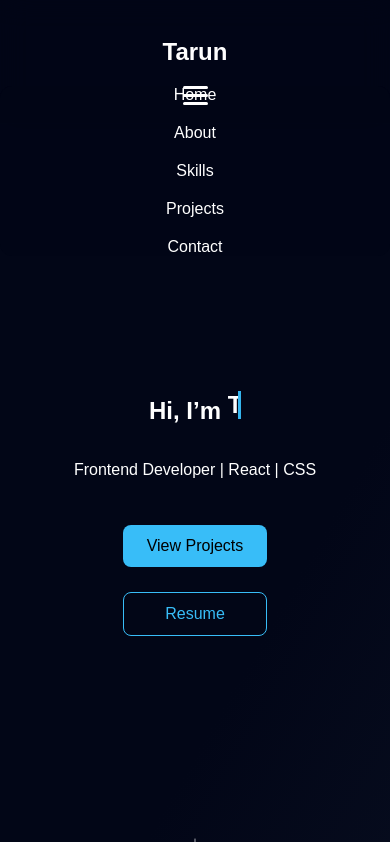
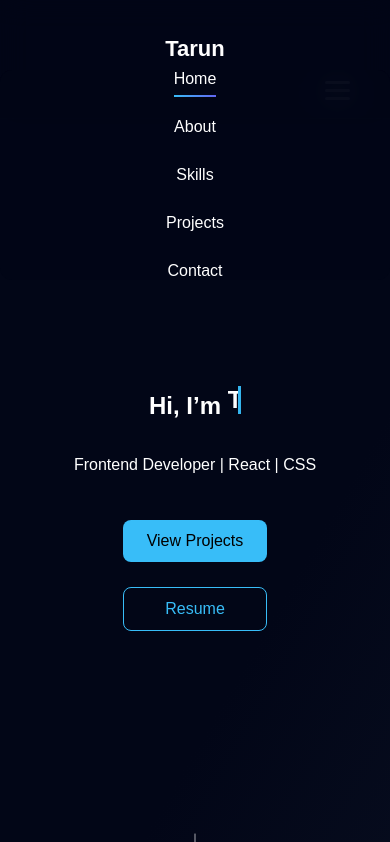
Before and after one commit to Tarunnegi-2003/portfolio2, a React (Vite) app: page / in a window 390 px wide. Shown: the top 842 px of the page. Built offline with nearby package versions, Linux system fonts and the light colour scheme.

Commit message:
Add mobile hamburger navbar with active links

```diff
--- a/src/components/Contact.jsx
+++ b/src/components/Contact.jsx
@@ -11,7 +11,7 @@ export default function Contact() {
       </p>
 
       <div className="contact-row">
-        <a href="mailto:yourmail@gmail.com" className="contact-item">
+        <a href="mailto:negit526@gmail.com" className="contact-item">
           <MdEmail />
           <span>Email</span>
         </a>
@@ -26,7 +26,7 @@ export default function Contact() {
         </a>
 
         <a
-          href="https://github.com/yourusername"
+          href="https://github.com/Tarunnegi-2003"
           target="_blank"
           className="contact-item"
         >
@@ -34,7 +34,7 @@ export default function Contact() {
           <span>GitHub</span>
         </a>
 
-        <a href="tel:+91XXXXXXXXXX" className="contact-item">
+        <a href="tel:+916395745408" className="contact-item">
           <FaPhoneAlt />
           <span>Call</span>
         </a>
--- a/src/components/Navbar.jsx
+++ b/src/components/Navbar.jsx
@@ -169,6 +169,62 @@
 //   );
 // }
 
+// import { useEffect, useState } from "react";
+// import "../index.css";
+
+// export default function Navbar() {
+//   const [active, setActive] = useState("home");
+//   const [open, setOpen] = useState(false);
+
+//   useEffect(() => {
+//     const sections = document.querySelectorAll("section");
+
+//     const onScroll = () => {
+//       let current = "";
+//       sections.forEach((sec) => {
+//         const top = sec.offsetTop - 120;
+//         if (window.scrollY >= top) {
+//           current = sec.getAttribute("id");
+//         }
+//       });
+//       setActive(current);
+//     };
+
+//     window.addEventListener("scroll", onScroll);
+//     return () => window.removeEventListener("scroll", onScroll);
+//   }, []);
+
+//   return (
+//     <nav className="navbar glass">
+//       <h2 className="logo">Tarun</h2>
+
+//       {/* 🍔 Hamburger (sirf mobile) */}
+//       <div
+//         className={`hamburger ${open ? "open" : ""}`}
+//         onClick={() => setOpen(!open)}
+//       >
+//         <span></span>
+//         <span></span>
+//         <span></span>
+//       </div>
+
+//       <ul className={`nav-links ${open ? "show" : ""}`}>
+//         {["home", "about", "skills", "projects", "contact"].map((item) => (
+//           <li key={item}>
+//             <a
+//               href={`#${item}`}
+//               className={active === item ? "active" : ""}
+//               onClick={() => setOpen(false)}
+//             >
+//               {item.charAt(0).toUpperCase() + item.slice(1)}
+//             </a>
+//           </li>
+//         ))}
+//       </ul>
+//     </nav>
+//   );
+// }
+
 import { useEffect, useState } from "react";
 import "../index.css";
 
@@ -180,7 +236,7 @@ export default function Navbar() {
     const sections = document.querySelectorAll("section");
 
     const onScroll = () => {
-      let current = "";
+      let current = "home";
       sections.forEach((sec) => {
         const top = sec.offsetTop - 120;
         if (window.scrollY >= top) {
@@ -196,9 +252,10 @@ export default function Navbar() {
 
   return (
     <nav className="navbar glass">
+      {/* LOGO */}
       <h2 className="logo">Tarun</h2>
 
-      {/* 🍔 Hamburger (sirf mobile) */}
+      {/* 🍔 HAMBURGER (mobile only) */}
       <div
         className={`hamburger ${open ? "open" : ""}`}
         onClick={() => setOpen(!open)}
@@ -208,6 +265,7 @@ export default function Navbar() {
         <span></span>
       </div>
 
+      {/* NAV LINKS */}
       <ul className={`nav-links ${open ? "show" : ""}`}>
         {["home", "about", "skills", "projects", "contact"].map((item) => (
           <li key={item}>
--- a/src/index.css
+++ b/src/index.css
@@ -53,31 +53,129 @@ body {
 }
 
 /* NAVBAR */
+/* =====================
+   NAVBAR BASE
+===================== */
+
 .navbar {
-  display: flex;
-  justify-content: space-between;
-  padding: 20px 40px;
   position: sticky;
   top: 0;
-  background: #020617;
+  z-index: 100;
+  padding: 18px 30px;
+  display: flex;
+  align-items: center;
+  justify-content: space-between;
 }
 
-.navbar ul {
-  display: flex;
-  gap: 20px;
-  list-style: none;
-  padding: 0;
+.glass {
+  background: rgba(2, 6, 23, 0.7);
+  backdrop-filter: blur(14px);
+  border-bottom: 1px solid rgba(255, 255, 255, 0.08);
 }
 
-.navbar a {
+.logo {
+  font-size: 22px;
+  font-weight: bold;
+}
+
+/* =====================
+   NAV LINKS (DESKTOP)
+===================== */
+
+.nav-links {
+  list-style: none;
+  display: flex;
+  gap: 30px;
+  padding: 0;
+  margin: 0;
+}
+
+.nav-links a {
+  text-decoration: none;
   color: white;
-  text-decoration: none;
+  position: relative;
+  padding-bottom: 4px;
+}
+
+/* active underline */
+.nav-links a::after {
+  content: "";
+  position: absolute;
+  left: 0;
+  bottom: -6px;
+  width: 0%;
+  height: 2px;
+  background: #38bdf8;
   transition: 0.3s;
 }
 
-.navbar a:hover {
-  color: #38bdf8;
+.nav-links a.active::after,
+.nav-links a:hover::after {
+  width: 100%;
 }
+
+/* =====================
+   🍔 HAMBURGER
+===================== */
+
+.hamburger {
+  display: none;
+  flex-direction: column;
+  gap: 6px;
+  cursor: pointer;
+  margin-left: auto; /* RIGHT SIDE */
+}
+
+.hamburger span {
+  width: 26px;
+  height: 3px;
+  background: white;
+  border-radius: 4px;
+  transition: 0.3s;
+}
+
+/* X animation */
+.hamburger.open span:nth-child(1) {
+  transform: rotate(45deg) translate(6px, 6px);
+}
+.hamburger.open span:nth-child(2) {
+  opacity: 0;
+}
+.hamburger.open span:nth-child(3) {
+  transform: rotate(-45deg) translate(6px, -6px);
+}
+
+/* =====================
+   📱 MOBILE NAVBAR
+===================== */
+
+@media (max-width: 768px) {
+  .hamburger {
+    display: flex;
+  }
+
+  .nav-links {
+    position: absolute;
+    top: 70px;
+    left: 0;
+    width: 100%;
+
+    background: rgba(2, 6, 23, 0.95);
+    backdrop-filter: blur(14px);
+
+    flex-direction: column;
+    align-items: center;
+    gap: 22px;
+    padding: 25px 0;
+
+    display: none;
+  }
+
+  .nav-links.show {
+    display: flex;
+  }
+}
+
 
 /* HERO */
 /* ================= HERO WOW EFFECTS ================= */
@@ -160,60 +258,6 @@ body {
 }
 
 
-/* 🍔 Hamburger */
-.hamburger {
-  display: none;
-  flex-direction: column;
-  gap: 6px;
-  cursor: pointer;
-  z-index: 200;
-}
-
-.hamburger span {
-  width: 26px;
-  height: 3px;
-  background: white;
-  border-radius: 4px;
-  transition: 0.3s;
-}
-
-/* X animation */
-.hamburger.open span:nth-child(1) {
-  transform: rotate(45deg) translate(6px, 6px);
-}
-.hamburger.open span:nth-child(2) {
-  opacity: 0;
-}
-.hamburger.open span:nth-child(3) {
-  transform: rotate(-45deg) translate(6px, -6px);
-}
-
-/* 📱 Mobile navbar */
-@media (max-width: 768px) {
-  .hamburger {
-    display: flex;
-  }
-
-  .nav-links {
-    position: absolute;
-    top: 70px;
-    left: 0;
-    width: 100%;
-    background: rgba(2, 6, 23, 0.95);
-    backdrop-filter: blur(14px);
-
-    flex-direction: column;
-    align-items: center;
-    gap: 22px;
-    padding: 25px 0;
-
-    display: none;
-  }
-
-  .nav-links.show {
-    display: flex;
-  }
-}
 
 .btn::after {
   padding: auto;
```
